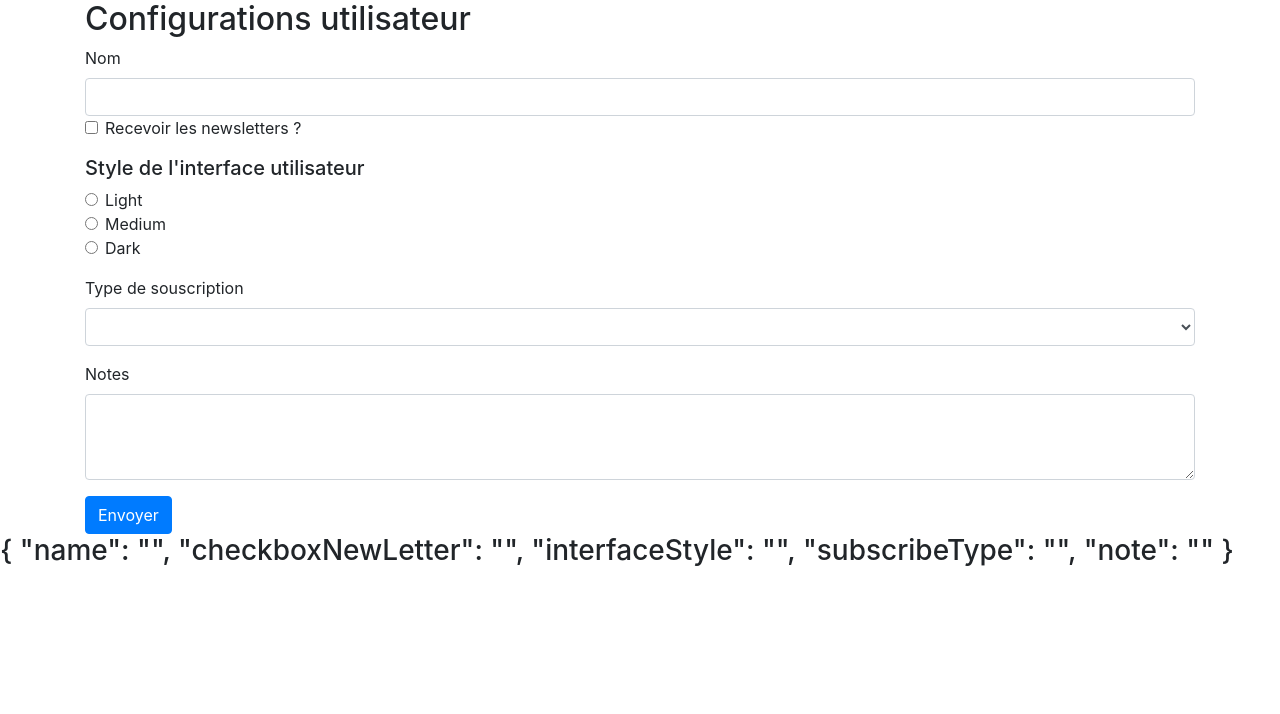
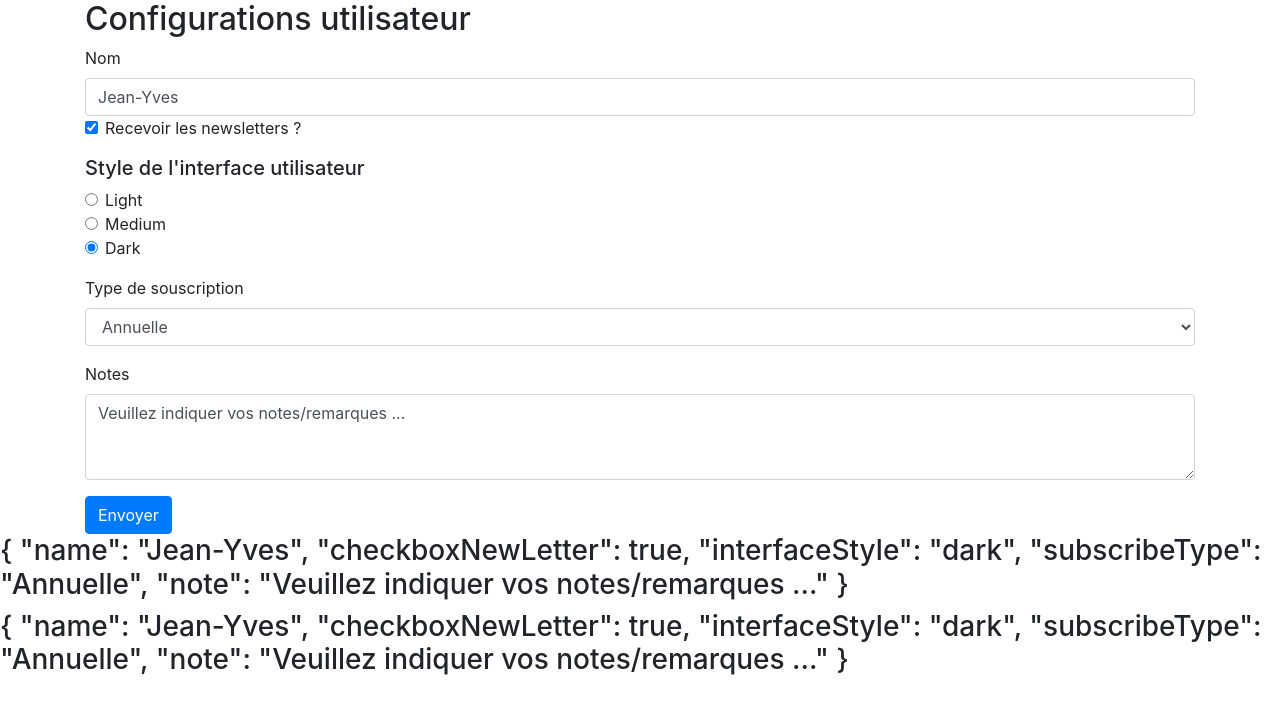
Before and after one commit to jeanyvesruffin/Angular_Forms, an Angular app in the folder frontend/forms-demo/: page / in a window 1280 px wide. Shown: the top 714 px of the page. Built offline with nearby package versions, Linux system fonts and the light colour scheme.

Commit message:
data binding done next validation form

```diff
--- /dev/null
+++ b/frontend/forms-demo/src/app/data/default-user-settings.ts
@@ -0,0 +1,8 @@
+
+export interface DefaultUserSettings {
+    name: string,
+    checkboxNewLetter: boolean,
+    interfaceStyle: string,
+    subscribeType: string,
+    note:string
+}
--- a/frontend/forms-demo/src/app/user-settings-form/user-settings-form.component.html
+++ b/frontend/forms-demo/src/app/user-settings-form/user-settings-form.component.html
@@ -3,29 +3,29 @@
     <form #myForm="ngForm" >
         <div class="form-group">
             <div><label for="name">Nom</label>
-                <input id="name" name="name" class="form-control" ngModel/>
+                <input id="name" name="name" class="form-control" [(ngModel)]="defaultUserSettings.name"/>
             </div>
             <div class="form-check form-group">
-                <input type="checkbox" class="form-check-input" id="checkbox" name="checkboxNewLetter"ngModel>
+                <input type="checkbox" class="form-check-input" id="checkbox" name="checkboxNewLetter" [(ngModel)]="defaultUserSettings.checkboxNewLetter">
                 <label class="form-check-label" for="checkbox">Recevoir les newsletters ?</label>
             </div>
         </div>
         <h5>Style de l'interface utilisateur</h5>
         <div class="form-group">
             <div class="form-check">
-                <input class="form-check-input" type="radio" id="lightInterface" name="interfaceStyle" value="light" ngModel>
+                <input class="form-check-input" type="radio" id="lightInterface" name="interfaceStyle" value="light" [(ngModel)]="defaultUserSettings.interfaceStyle">
                 <label class="form-check-label" for="lightInterface">
                     Light
                 </label>
             </div>
             <div class="form-check">
-                <input class="form-check-input" type="radio" id="mediumInterface" name="interfaceStyle" value="medium" ngModel>
+                <input class="form-check-input" type="radio" id="mediumInterface" name="interfaceStyle" value="medium" [(ngModel)]="defaultUserSettings.interfaceStyle">
                 <label class="form-check-label" for="mediumInterface">
                     Medium
                 </label>
             </div>
             <div class="form-check">
-                <input class="form-check-input" type="radio" id="darInterface" name="interfaceStyle" value="dark" ngModel>
+                <input class="form-check-input" type="radio" id="darInterface" name="interfaceStyle" value="dark" [(ngModel)]="defaultUserSettings.interfaceStyle">
                 <label class="form-check-label" for="darInterface">
                     Dark
                 </label>
@@ -33,7 +33,7 @@
         </div>
         <div class="form-group">
             <label for="subscriptionType">Type de souscription</label>
-            <select class="form-control" id="subscriptionType" name="subscribeType" ngModel>
+            <select class="form-control" id="subscriptionType" name="subscribeType" [(ngModel)]="defaultUserSettings.subscribeType">
                 <option>Mensuelle</option>
                 <option>Annuelle</option>
                 <option>Hebdomadaire</option>
@@ -41,7 +41,7 @@
         </div>
         <div class="form-group">
             <label for="notes">Notes</label>
-            <textarea class="form-control" name="note" id="notes" rows="3" ngModel>
+            <textarea class="form-control" name="note" id="notes" rows="3" [(ngModel)]="defaultUserSettings.note">
             </textarea>
         </div>
         <!-- <div class="form-group">
@@ -55,5 +55,7 @@
         <button class="btn btn-primary">Envoyer</button>
     </form>
 </div>
-
-<h3>{{ myForm.value | json }}</h3>
+<!-- <h3>{{ defaultUserSettings | json }}</h3>
+<h3>{{ defaultUserSettings.name | json }}</h3> -->
+<h3>{{ defaultUserSettings | json }}</h3>
+<h3>{{ userSettings | json }}</h3>
--- a/frontend/forms-demo/src/app/user-settings-form/user-settings-form.component.ts
+++ b/frontend/forms-demo/src/app/user-settings-form/user-settings-form.component.ts
@@ -1,4 +1,5 @@
 import { Component, OnInit } from '@angular/core';
+import { DefaultUserSettings } from '../data/default-user-settings';
 
 @Component({
   selector: 'app-user-settings-form',
@@ -7,6 +8,18 @@ import { Component, OnInit } from '@angular/core';
 })
 export class UserSettingsFormComponent implements OnInit {
 
+
+  defaultUserSettings : DefaultUserSettings = {
+    name: 'Jean-Yves',
+    checkboxNewLetter: true,
+    interfaceStyle: 'dark',
+    subscribeType: 'Annuelle',
+    note:'Veuillez indiquer vos notes/remarques ...'
+  };
+
+  userSettings : DefaultUserSettings = { ...this.defaultUserSettings}
+
+
   constructor() { }
 
   ngOnInit(): void {
--- a/frontend/forms-demo/tsconfig.json
+++ b/frontend/forms-demo/tsconfig.json
@@ -16,6 +16,9 @@
       "dom"
     ]
   },
+  "include": [
+    "src/**/*"
+  ],
   "angularCompilerOptions": {
     "fullTemplateTypeCheck": true,
     "strictInjectionParameters": true
```
Also changed, not shown: 1 other file (tests, documents, lock files or other folders).
